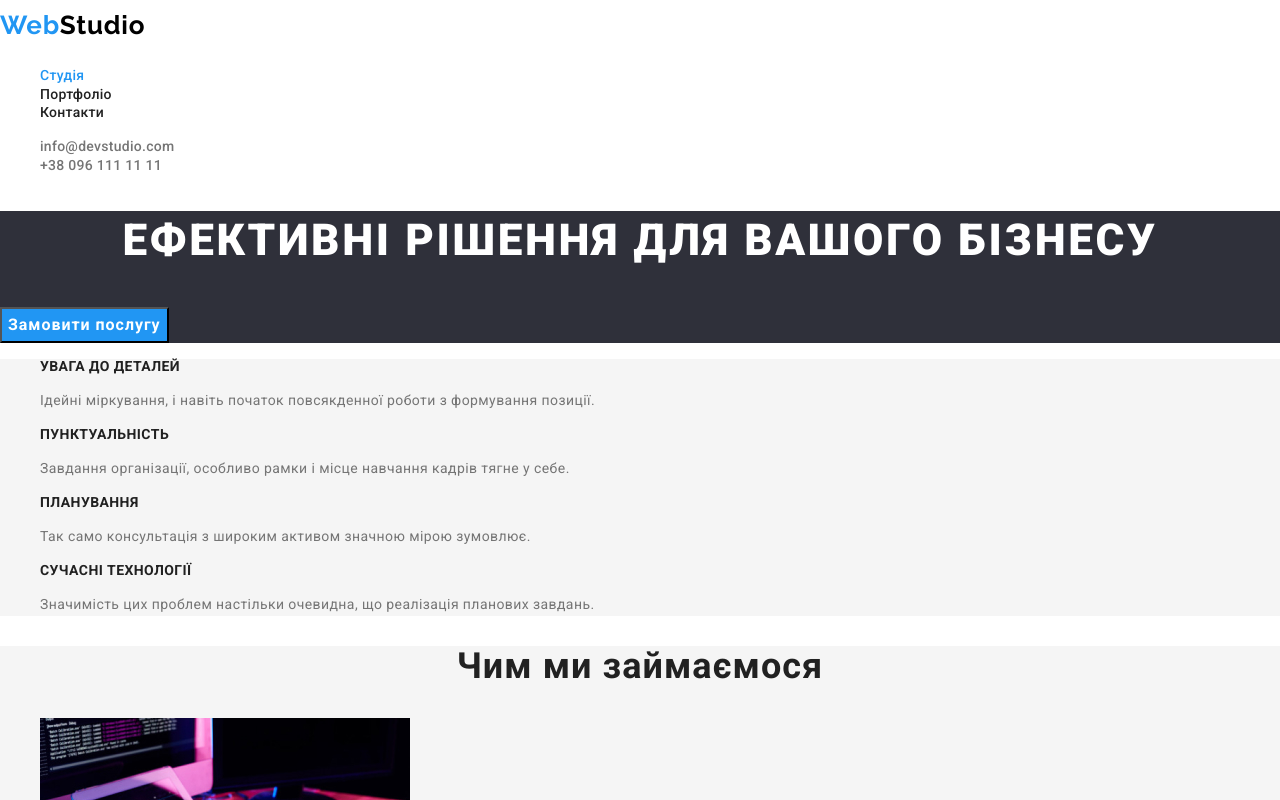
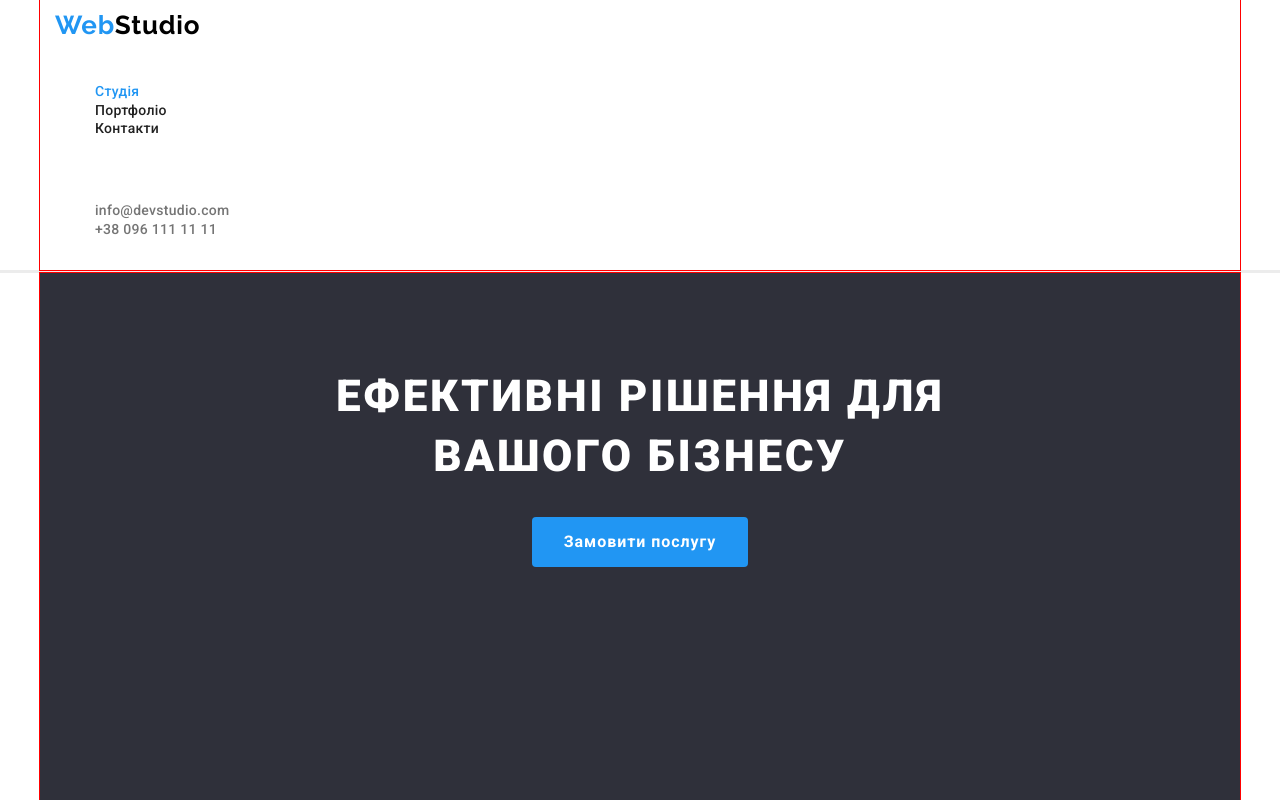
Before and after one commit to s-mirko1/goit-markup-hw-03, a plain HTML site: page index.html in a window 1280 px wide. Shown: the top 800 px of the page. Drawn offline with nearby package versions, Linux system fonts and the light colour scheme.

Commit message:
edit hero

```diff
--- a/css/styles.css
+++ b/css/styles.css
@@ -32,11 +32,16 @@ html {
     --black-color: #000000;
 }
 
-/* Logo */
+.container {
+    outline: 1px solid red;
+    margin-left: auto;
+    margin-right: auto;
+    padding-left: 15px;
+    padding-right: 15px;
+    width: 1200px;
 
-.logo {
-    color: #2196F3;
 }
+
 
 ul {
     list-style: none;
@@ -46,6 +51,15 @@ body {
     font-family: Roboto, sans-serif;
     color: var(--primary-text-color);
     margin: 0;
+}
+
+section {
+    padding-top: 94px;
+    padding-bottom: 94px;
+}
+
+header {
+    border-bottom: solid #ECECEC;
 }
 
 .link {
@@ -58,6 +72,13 @@ body {
 .colortext_footer {
     color: var(--white-color);
 }
+
+/* Logo */
+
+.logo {
+    color: #2196F3;
+}
+
 /* Navigation */
 
 .site-nav {
@@ -74,7 +95,11 @@ body {
     color: var(--accent-color)
 }
 
-.site-nav-list {}
+.site-nav-list {
+    margin: 0;
+    padding-top: 32px;
+    padding-bottom: 32px;
+}
 
 .site-nav-link {
     font-weight: 500;
@@ -84,7 +109,11 @@ body {
     color: var(--primary-text-color);
 }
 
-.auth-nav-list {}
+.auth-nav-list {
+    margin: 0;
+    padding-top: 32px;
+    padding-bottom: 32px;
+}
 
 .auth-nav-link {
     font-weight: 500;
@@ -112,6 +141,7 @@ body {
 
 .hero {
     background: var(--hero-bgc);
+    height: 600px;
 }
 
 .hero-title {
@@ -122,6 +152,13 @@ body {
     letter-spacing: 0.06em;
     text-transform: uppercase;
     color: var(--white-color);
+    margin: 0;
+    display: block;
+    width: 696px;
+    margin-left: auto;
+    margin-right: auto;
+    margin-bottom: 30px;
+
 }
 
 .hero-btn {
@@ -137,7 +174,11 @@ body {
     color: var(--white-color);
     background-color: var(--accent-color);
     cursor: pointer;
-
+    border-radius: 4px;
+    border: transparent;
+    padding: 10px 32px;
+    margin-left: auto;
+    margin-right: auto;
 }
 
 /* Benefists */
--- a/index.html
+++ b/index.html
@@ -20,27 +20,29 @@
 </head>
 <body>
     <header>
-        <nav class="site-nav">
-            <a href="./index.html" class="logo link">Web<span class="colortext">Studio</span></a>
+        <div class="container">
+            <nav class="site-nav">
+                <a href="./index.html" class="logo link">Web<span class="colortext">Studio</span></a>
 
-            <ul class="site-nav-list">
-                <li><a href="./index.html" class="site-nav-link link current" >Студія</a></li>
-                <li><a href="./portfolio.html" class="site-nav-link link" >Портфоліо</a></li>
-                <li><a href="" class="site-nav-link link" >Контакти</a></li>
-            </ul>
-        </nav>
+                <ul class="site-nav-list">
+                    <li><a href="./index.html" class="site-nav-link link current">Студія</a></li>
+                    <li><a href="./portfolio.html" class="site-nav-link link">Портфоліо</a></li>
+                    <li><a href="" class="site-nav-link link">Контакти</a></li>
+                </ul>
+            </nav>
 
 
             <ul class="auth-nav-list">
-                <li><a href="mailto:info@devstudio.com" class="auth-nav-link link" >info@devstudio.com</a></li>
-                <li><a href="tel:+380961111111" class="auth-nav-link link" >+38 096 111 11 11</a></li>
+                <li><a href="mailto:info@devstudio.com" class="auth-nav-link link">info@devstudio.com</a></li>
+                <li><a href="tel:+380961111111" class="auth-nav-link link">+38 096 111 11 11</a></li>
             </ul>
+        </div>
     </header>
 
     <main>
 
         <div>
-            <section class="hero">
+            <section class="hero container">
                 <h1 class="hero-title">Ефективні рішення для вашого бізнесу</h1>
                 <button class="hero-btn" type="button">Замовити послугу</button>
             </section>
```
